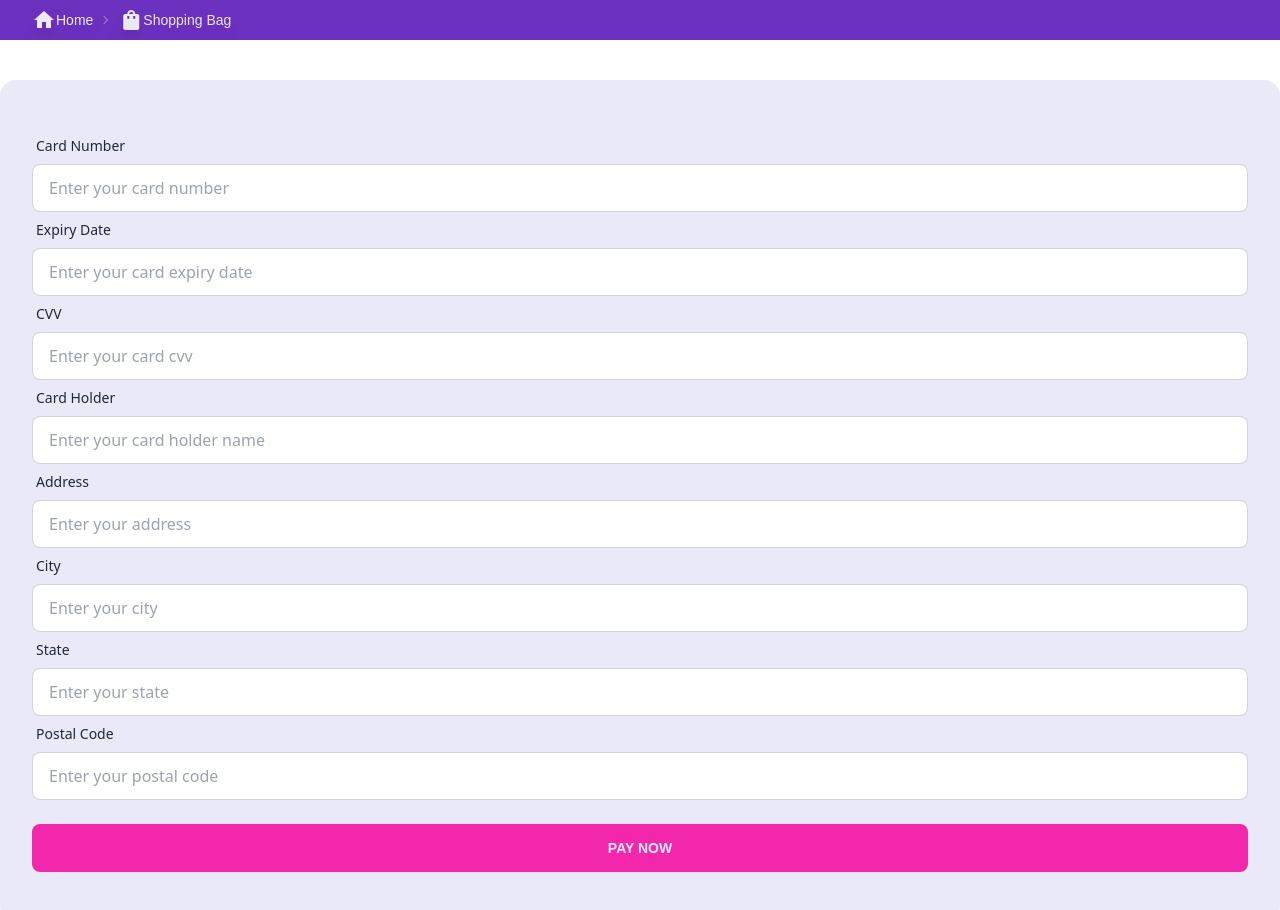
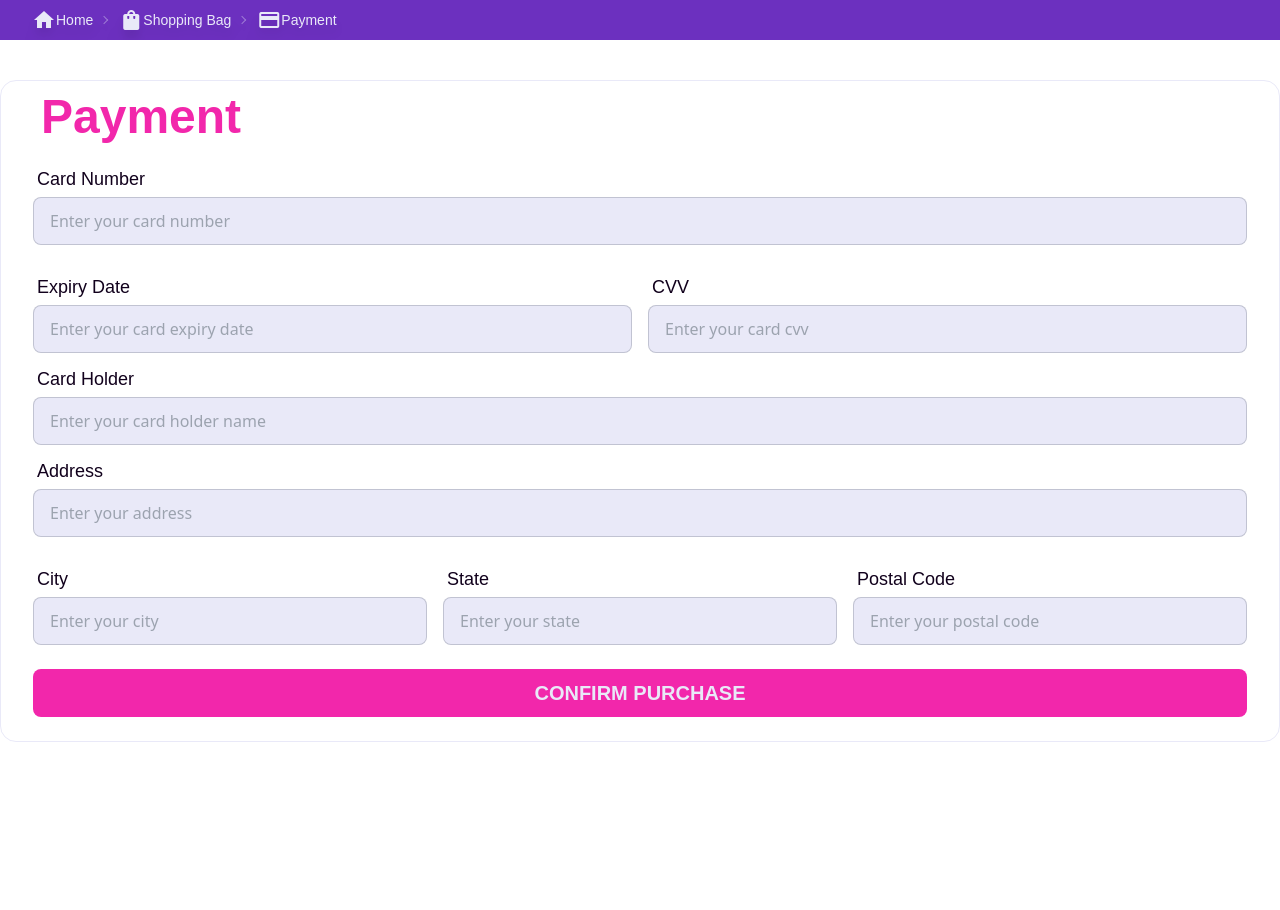
Before and after one commit to cbarnett358/levelup-games, a Next.js app: page /cart/payment in a window 1280 px wide. Shown: the top 910 px of the page. After the commit the page ends 800 px from the top, so only its background shows below. Built offline with nearby package versions, Linux system fonts and the light colour scheme; a web font is replaced by a local one.

Commit message:
made changes to checkout

```diff
--- a/components/AddToCartBtn.js
+++ b/components/AddToCartBtn.js
@@ -58,7 +58,7 @@ export default function AddToCartBtn({ product, onQuantityChange }) {
 ">
         Add to Cart
       </button>
-      <QuantityDisplay quantity={quantity} />
+
     </div>
   );
 }
--- a/components/TradeInBtn.js
+++ b/components/TradeInBtn.js
@@ -46,9 +46,8 @@ export default function TradeInCartButton({ product, onQuantityChange }) {
       <button onClick={addToTradeInCart} className="hover:animate-pulse font-mainfont bg-accent hover:bg-accent-500
       text-dark font-bold border-none
  btn ">
-        Add to Trade-In Cart
+        Trade In
       </button>
-      <TradeQuantityDisplay quantity={tradeQuantity} />
     </div>
   );
 }
--- a/pages/[id]/index.js
+++ b/pages/[id]/index.js
@@ -27,6 +27,8 @@ export default function ProductPage() {
     getProduct();
   }, [router.query.id]);
 
+
+  //Cart and TradeIn Cart Quantity
   useEffect(() => {
     const cart = localStorage.getItem('cart');
     if (cart) {
@@ -75,7 +77,7 @@ export default function ProductPage() {
     }
   };
 
-
+//End of Cart and TradeIn Cart Quantity
   if (loading || !product) {
     return (
       <div className='flex items-center justify-center h-screen bg-light text-dark font-mainfont'>
@@ -97,7 +99,7 @@ export default function ProductPage() {
     mx-auto
     min-h-screen
     ">
-      <div className="  breadcrumbs mx-5 font-mainfont text-dark text-lg">
+      <div className="  breadcrumbs  font-mainfont text-dark  text-md md:text-lg lg:flex-row px-8 sm:px-8 md-px-0">
   <ul>
     <li>
      <Link href="/">
@@ -125,27 +127,31 @@ export default function ProductPage() {
   onError={(e) => { e.target.onerror = null; e.target.src = "https://placehold.co/600x600/6C30BF/FFFF/?text=Product Cover"; }}
 />
     <div>
-    <div className="badge badge-outline text-dark">{product.product_platform}</div>
-      <h1 className="text-secondary text-5xl font-bold font-mainfont">{product.product_name}</h1>
+      <div className='pb-2'>
+    <div className="badge badge-outline text-dark font-mainfont font-bold">{product.product_platform}</div>
+      <h1 className="text-secondary text-5xl font-bold font-mainfont
+      leading-none py-2
+      ">{product.product_name}</h1>
       <div className="text-accent text-tertiary ">
       <ProductRating rating={product.product_rating} />
       </div>
-      <p className="font-mainfontpy-6 text-dark">{product.product_description}</p>
-      <p className=''>
-        ${product.product_price}
+      </div>
+      <p className="font-mainfont  pt-2 text-dark md:text-xl  text-lg font-mainfontk">{product.product_description}</p>
+      <div className=' py-4'>
+      <p className='font-mainfont text-dark font-bold text-xl pb-2'>
+        Trade In: ${product.product_price}
       </p>
-      <p>
-        ${product.product_tradeval}
+      <p className='font-mainfont text-dark font-bold text-xl'>
+      Purchase: ${product.product_tradeval}
       </p>
+      </div>
+      <div className='flex flex-row space-x-2 py-2'>
       <TradeInCartButton
         product={product}
         onQuantityChange={handleTradeInQuantityChange} // Pass the correct function here
       />   <AddToCartBtn product={product} onQuantityChange={handleQuantityChange} />
+</div>
 
-    <div className="flex flex-row space-x-2">
-
-
-      </div>
     </div>
   </div>
 </div></div>
--- a/pages/cart/confirmed.js
+++ b/pages/cart/confirmed.js
@@ -9,7 +9,7 @@ export default function Confirmed() {
 <div className="hero min-h-screen bg-light">
 
   <div className="hero-content text-center leading-none mx-10 md:mx-20">
-    <div className="max-w-content">
+    <div className="max-w-content">   <i className="icon-48 mb-2 text-secondary material-icons-outlined ">videogame_asset</i>
       <h1 className="text-6xl font-mainfont text-secondary">Thank You For Your Order!</h1>
       <p className="py-6">Thank you for your recent purchase at LevelUp Retro Video Game Exchange! We appreciate your business and hope you enjoy your new retro video game. If you need any assistance with your order or have any feedback, please do not hesitate to contact us.
 
--- a/pages/cart/payment.js
+++ b/pages/cart/payment.js
@@ -53,146 +53,135 @@ export default function Payment() {
                   Shopping Bag
                 </Link>
               </li>
+                <li>
+
+                    <span className="material-icons">payment</span>
+                    Payment
+
+                </li>
             </ul>
           </div>
-          <section className="xl:container mx-auto mt-10 px-8 sm:px-8 md-px-0 bg-light py-12
-          rounded-box drop-shadow-xl
+          <section className="xl:container mx-auto mt-10 px-8 sm:px-8 md-px-0 bg-white rounded-box border border-light
           ">
-            <div className="flex flex-col w-full">
+
+  <h1 className="font-mainfont font-bold text-secondary text-5xl mx-2">Payment</h1>
   <form onSubmit={handleSubmit}>
     <div className="form-control">
       <label className="label">
-                            <span className="label-text">Card Number</span>
+        <span className="label-text font-mainfont text-dark text-md md:text-lg mt-2">Card Number</span>
       </label>
       <input
-
         type="text"
         id="cardNumber"
-                            className="input input-bordered"
+        className="input input-bordered bg-light"
         placeholder="Enter your card number"
         value={formValues.cardNumber}
         onChange={handleInputChange}
       />
     </div>
-                    <div className="form-control">
-
+    <div className="flex flex-wrap gap-4 mt-4 sm:flex-row md:flex-no-wrap">
+      <div className="form-control   flex-grow">
         <label className="label">
-                            <span className="label-text">Expiry Date</span>
+          <span className="label-text font-mainfont text-dark text-md md:text-lg mt-2">Expiry Date</span>
         </label>
         <input
-
           type="text"
           id="expiryDate"
-                            className="input input-bordered"
+          className="input input-bordered bg-light"
           placeholder="Enter your card expiry date"
           value={formValues.expiryDate}
           onChange={handleInputChange}
         />
       </div>
-                    <div className="form-control">
-
+      <div className="form-control   flex-grow">
         <label className="label">
-
-                            <span className="label-text">CVV</span>
+          <span className="label-text font-mainfont text-dark text-md md:text-lg mt-2">CVV</span>
         </label>
         <input
-
           type="text"
           id="cvv"
-                            className="input input-bordered"
+          className="input input-bordered bg-light"
           placeholder="Enter your card cvv"
           value={formValues.cvv}
           onChange={handleInputChange}
         />
       </div>
+    </div>
     <div className="form-control">
-
       <label className="label">
-                            <span className="label-text">Card Holder</span>
+        <span className="label-text font-mainfont text-dark text-md md:text-lg mt-2">Card Holder</span>
       </label>
       <input
-
         type="text"
         id="cardHolder"
-                            className="input input-bordered"
+        className="input input-bordered bg-light"
         placeholder="Enter your card holder name"
         value={formValues.cardHolder}
         onChange={handleInputChange}
       />
     </div>
+
     <div className="form-control">
-
       <label className="label">
-                            <span className="label-text">Address</span>
+        <span className="label-text font-mainfont text-dark text-md md:text-lg mt-2">Address</span>
       </label>
       <input
-
-
         type="text"
         id="address"
-                            className="input input-bordered"
+        className="input input-bordered bg-light"
         placeholder="Enter your address"
         value={formValues.address}
         onChange={handleInputChange}
       />
-                    </div>
-                    <div className="form-control">
+    </div>    <div className="flex flex-wrap gap-4 mt-4 sm:flex-row md:flex-no-wrap">
 
+    <div className="form-control flex-grow">
       <label className="label">
-                            <span className="label-text">City</span>
+        <span className="label-text font-mainfont text-dark text-md md:text-lg mt-2">City</span>
       </label>
       <input
-
-
         type="text"
         id="city"
-                            className="input input-bordered"
+        className="input input-bordered bg-light"
         placeholder="Enter your city"
         value={formValues.city}
         onChange={handleInputChange}
       />
     </div>
-                    <div className="form-control">
-
+    <div className="form-control  flex-grow">
       <label className="label">
-                            <span className="label-text">State</span>
+        <span className="label-text font-mainfont text-dark text-md md:text-lg mt-2">State</span>
       </label>
       <input
-
-
         type="text"
         id="state"
-                            className="input input-bordered"
+        className="input input-bordered bg-light"
         placeholder="Enter your state"
         value={formValues.state}
         onChange={handleInputChange}
       />
     </div>
-                    <div className="form-control">
-
+    <div className="form-control  flex-grow">
       <label className="label">
-                            <span className="label-text">Postal Code</span>
+        <span className="label-text font-mainfont text-dark text-md md:text-lg mt-2">Postal Code</span>
       </label>
       <input
-
-
         type="text"
         id="postalCode"
-                            className="input input-bordered"
+        className="input input-bordered bg-light"
         placeholder="Enter your postal code"
         value={formValues.postalCode}
         onChange={handleInputChange}
       />
-                    </div>
+    </div></div>
     <Link href="../cart/confirmed">
-                    <div className="form-control mt-6">
-                        <button className="btn btn-primary bg-secondary border-none font-mainfont text-light">Pay Now</button>
-
+      <div className="form-control my-6">
+        <button className="btn btn-primary bg-secondary border-none font-mainfont text-light text-xl">Confirm Purchase</button>
       </div>
     </Link>
   </form>
-            </div>
+
 </section>
 </main>
-    );
+    )
 }
```
Also changed, not shown: pages/cart/index.js (+63 -39 lines). Lines whose indentation alone changed are shown as unchanged.
